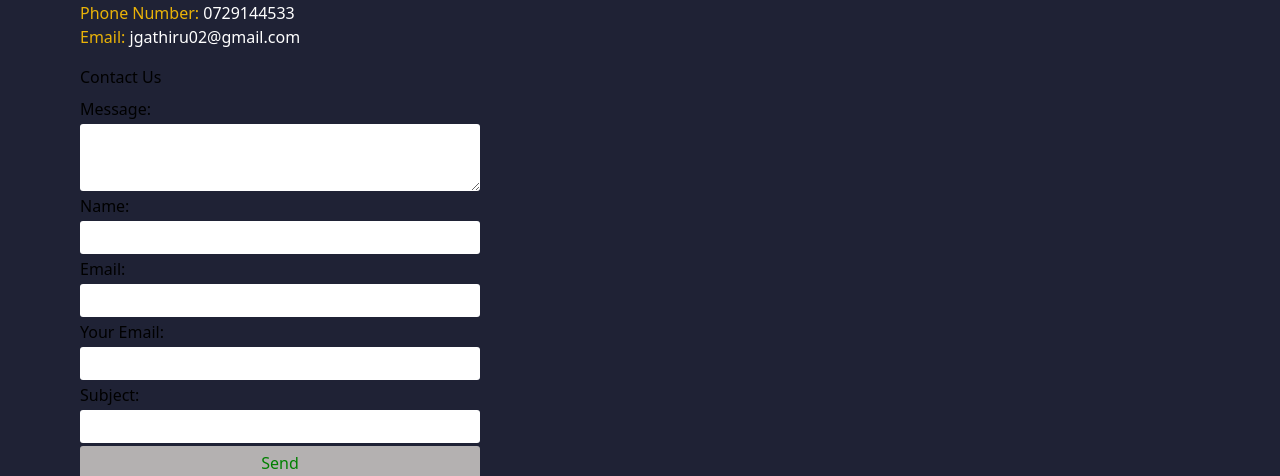
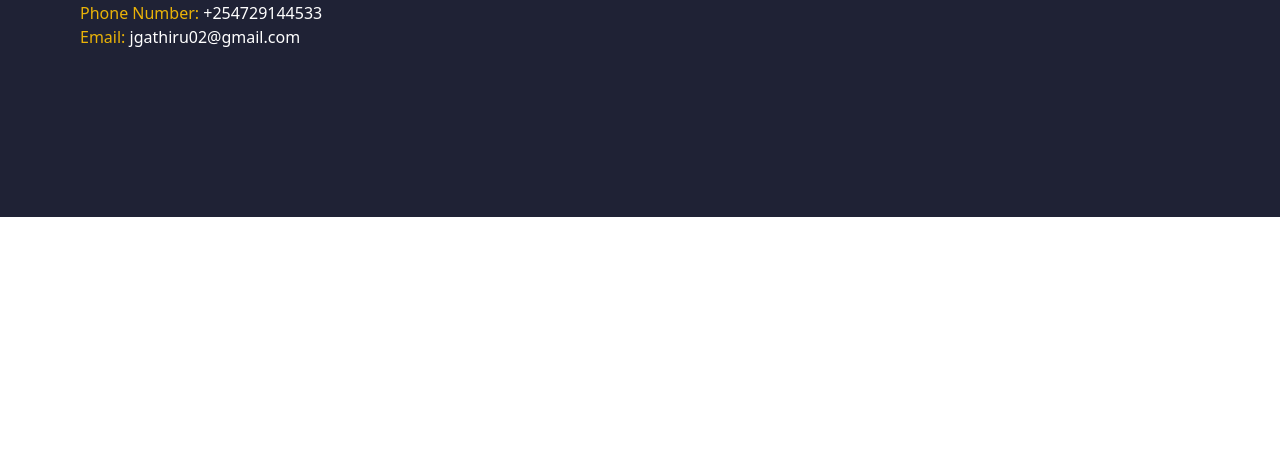
Before and after one commit to gitaujustus/My-Portifolio, a React (Create React App) app: page /contacts in a window 1280 px wide. Shown: the part 583-1059 px from the top of the page. After the commit the page ends 800 px from the top, so only its background shows below. Built offline with nearby package versions, Linux system fonts and the light colour scheme; the HTML template or start-up script is replaced by a standard one.

Commit message:
Contacts

```diff
--- a/src/Components/Contacts.js
+++ b/src/Components/Contacts.js
@@ -9,7 +9,7 @@ const Contacts = () => {
       </h1>
       <div className='text-white'>
         <p>
-          <span className='text-yellow-500'>Phone Number:</span> 0729144533
+          <span className='text-yellow-500'>Phone Number:</span> +254729144533
         </p>
         <p>
           <span className='text-yellow-500'>Email:</span> jgathiru02@gmail.com
@@ -27,59 +27,7 @@ const Contacts = () => {
   style={{ minWidth: "100%", maxWidth: "100%", height: "80vh", border: "none", backgroundColor: "transparent" }}
   scrolling="no"
 ></iframe> */}
-  <div className="footer-contact">
-  <form action="https://formspree.io/your-email-address" method="POST">
-    <h3>Contact Us</h3>
-    <div className="form-group">
-      <label htmlFor="message">Message:</label>
-      <textarea
-        id="message"
-        name="message"
-        rows="3"
-        required
-      ></textarea>
-    </div>
-    <div className="form-flex">
-      <div className="form-group">
-        <label htmlFor="name">Name:</label>
-        <input
-          type="text"
-          id="name"
-          name="name"
-          required
-        />
-      </div>
-      <div className="form-group">
-        <label htmlFor="email">Email:</label>
-        <input
-          type="email"
-          id="email"
-          name="email"
-          required
-        />
-      </div>
-    </div>
-    <div className="form-group">
-      <label htmlFor="_replyto">Your Email:</label>
-      <input
-        type="email"
-        id="_replyto"
-        name="_replyto"
-        required
-      />
-    </div>
-    <div className="form-group">
-      <label htmlFor="_subject">Subject:</label>
-      <input
-        type="text"
-        id="_subject"
-        name="_subject"
-        required
-      />
-    </div>
-    <button type="submit">Send</button>
-  </form>
-</div>
+
 
 
 
```
